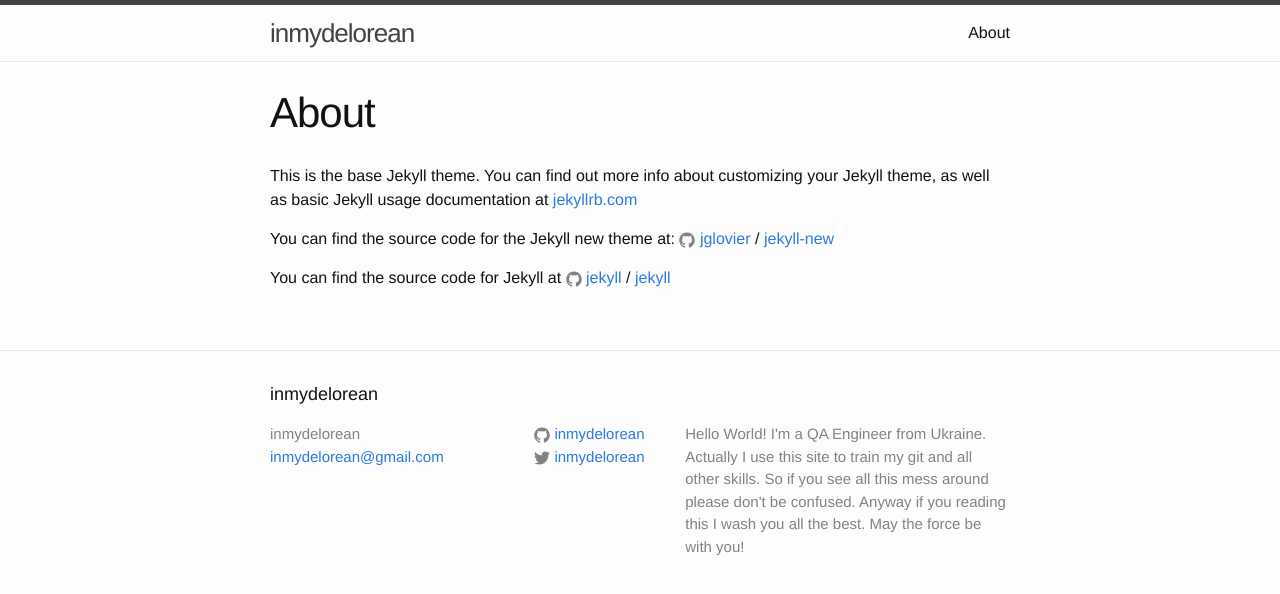
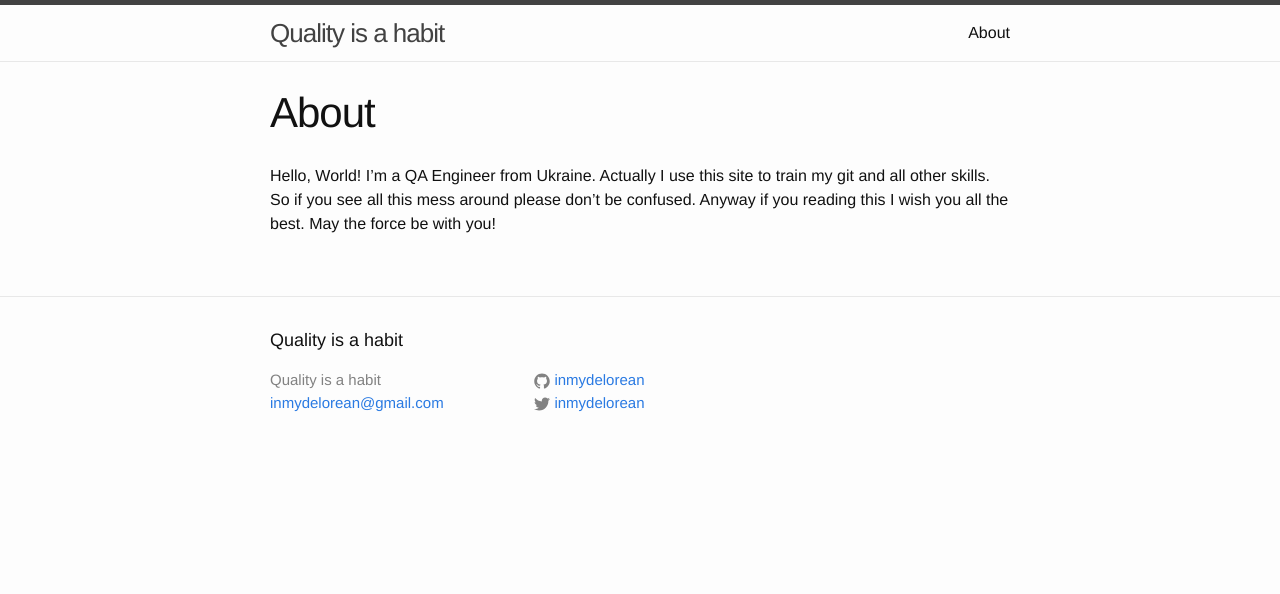
Before and after one commit to inmydelorean/inmydelorean.github.io, a Jekyll site: the page built from about.md, in a window 1280 px wide. Shown: the top 594 px of the page. Built offline with Jekyll 4.4.1, drawn with Linux system fonts in a browser that asks for light colours.

Commit message:
Some edits

```diff
--- a/_config.yml
+++ b/_config.yml
@@ -6,14 +6,10 @@
 # 'jekyll serve'. If you change this file, please restart the server process.
 
 # Site settings
-title: inmydelorean
+title: Quality is a habit
 email: inmydelorean@gmail.com
 description: > # this means to ignore newlines until "baseurl:"
-  Hello World! I'm a QA Engineer from Ukraine.
-  Actually I use this site to train my git and all other skills.
-  So if you see all this mess around please don't be confused.
-  Anyway if you reading this I wash you all the best.
-  May the force be with you!
+
 baseurl: "" # the subpath of your site, e.g. /blog
 url: "http://yourdomain.com" # the base hostname & protocol for your site
 twitter_username: inmydelorean
--- a/about.md
+++ b/about.md
@@ -4,12 +4,8 @@
 permalink: /about/
 ---
 
-This is the base Jekyll theme. You can find out more info about customizing your Jekyll theme, as well as basic Jekyll usage documentation at [jekyllrb.com](http://jekyllrb.com/)
-
-You can find the source code for the Jekyll new theme at:
-{% include icon-github.html username="jglovier" %} /
-[jekyll-new](https://github.com/jglovier/jekyll-new)
-
-You can find the source code for Jekyll at
-{% include icon-github.html username="jekyll" %} /
-[jekyll](https://github.com/jekyll/jekyll)
+  Hello, World! I'm a QA Engineer from Ukraine.
+  Actually I use this site to train my git and all other skills.
+  So if you see all this mess around please don't be confused.
+  Anyway if you reading this I wish you all the best.
+  May the force be with you!
```
